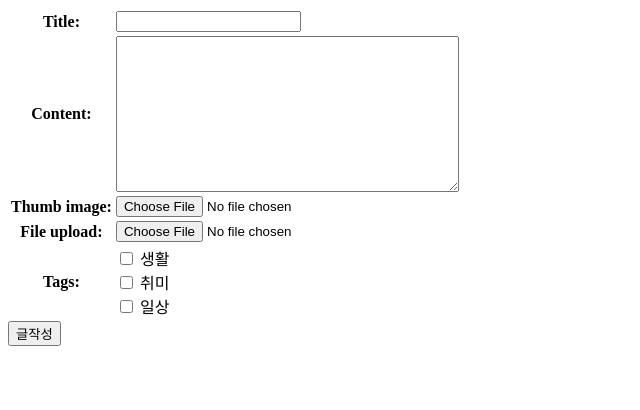
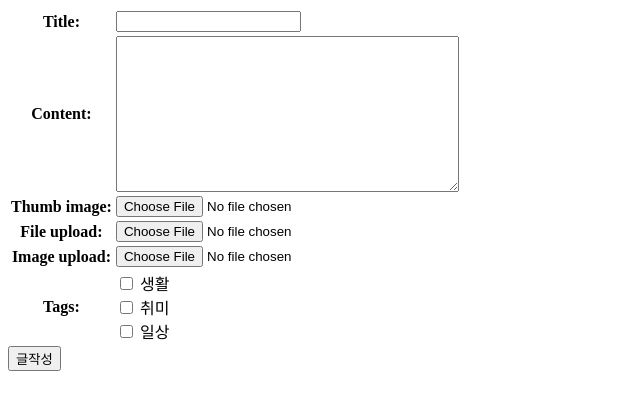
Before and after one commit to hantang820/Django_Blog, a Django app: page /reading_blog/new/ in a window 1280 px wide. Shown: the top 410 px of the page, without its empty margins (0-640 px from the left). Run offline with Django 4.2, Linux system fonts and the light colour scheme; a user stored in the database is signed in; data comes from the database, SQL or seed files in the repository; both versions use the stored data as it was after the commit.

Commit message:
✨ 이미지 업로드 추가

```diff
--- a/reading_blog/forms.py
+++ b/reading_blog/forms.py
@@ -4,7 +4,7 @@ from .models import Post, Comment, Tag
 class PostForm(forms.ModelForm):
     class Meta:
         model = Post
-        fields = ['title', 'content', 'thumb_image', 'file_upload', 'tags']
+        fields = ['title', 'content', 'thumb_image', 'file_upload', 'image_upload', 'tags']
     tags = forms.ModelMultipleChoiceField(
         queryset=Tag.objects.all(),
         widget=forms.CheckboxSelectMultiple,
--- a/reading_blog/models.py
+++ b/reading_blog/models.py
@@ -9,6 +9,7 @@ class Post(models.Model):
     content = models.TextField()
     thumb_image = models.ImageField(
         upload_to='reading_blog/images/%Y/%m/%d/', blank=True)
+    image_upload = models.ImageField(upload_to='blog/%Y/%m/%d/', blank=True, null=True)
     file_upload = models.FileField(
         upload_to='reading_blog/files/%Y/%m/%d/', blank=True)
     created_at = models.DateTimeField(auto_now_add=True)
--- a/templates/reading_blog/post_detail.html
+++ b/templates/reading_blog/post_detail.html
@@ -10,6 +10,9 @@
 
 {% if post.file_upload %}
 <video src="{{post.file_upload.url}}" controls></video>
+{% endif %}
+{% if post.image_upload %}
+<img src="{{post.image_upload.url}}" controls></img>
 {% endif %}
 
 <hr>
```
Also changed, not shown: db.sqlite3, media/blog/2023/11/06/background-6556393_1280.jpg (added), reading_blog/migrations/0002_post_image_upload.py (added).
